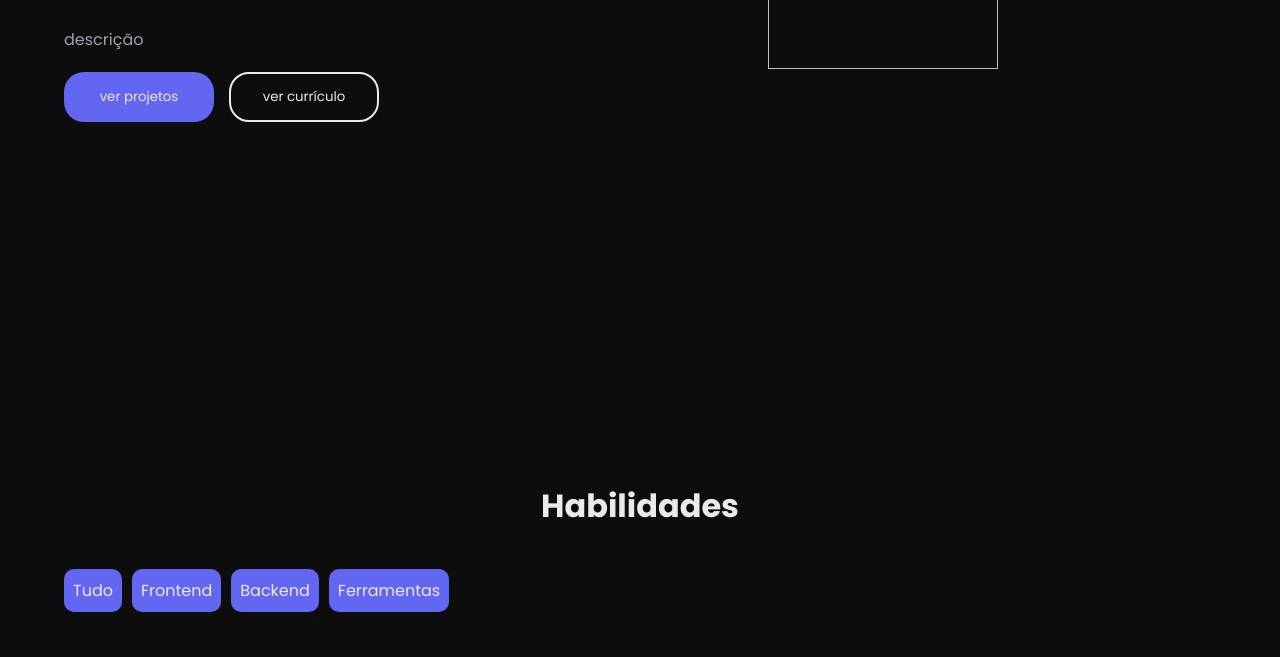
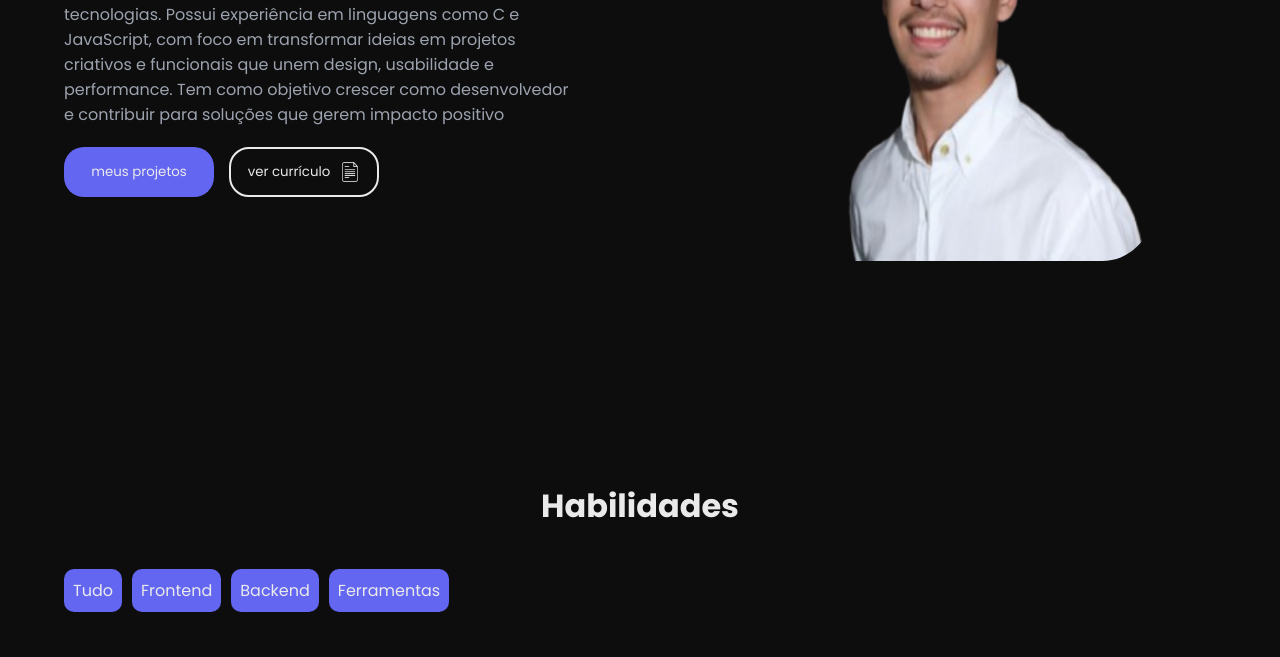
Before and after one commit to italloferreira/PORTFOLIO, a plain HTML site: page index.html in a window 1280 px wide. Shown: the part 379-1036 px from the top of the page. Drawn offline with Linux system fonts and the light colour scheme.

Commit message:
refatoracao: ajustei os botoes e ja finalizei a parte do sobre

```diff
--- a/index.html
+++ b/index.html
@@ -57,14 +57,14 @@
             <div class="conteiner-informacoes">
                 <h1>Itallo Ferreira</h1>
                 <h3>Desenvolvedor Front-End</h3>
-                <p>descrição</p>
+                <p>Estudante de Engenharia de Software, apaixonado por programação e sempre em busca de aprender novas tecnologias. Possui experiência em linguagens como C e JavaScript, com foco em transformar ideias em projetos criativos e funcionais que unem design, usabilidade e performance. Tem como objetivo crescer como desenvolvedor e contribuir para soluções que gerem impacto positivo</p>
                 <div class="conteiner-botoes">
-                    <a href="#conteiner-projeto"><button class="butao-projetos">ver projetos</button></a>
-                    <a href=""><button class="butao-curriculo">ver currículo</button></a>
+                    <a href="#conteiner-projeto"><button class="butao-projetos">meus projetos </button></a>
+                    <a href="https://www.canva.com/design/DAGQkIfOy1o/eXautqaWr-HLWgKUj4341w/view?utm_content=DAGQkIfOy1o&utm_campaign=designshare&utm_medium=link&utm_source=editor" target="_blank"><button class="butao-curriculo">ver currículo <img src="/img/icones/file.png"></button></a>
                 </div>
             </div>
             <div class="conteiner-img">
-                <img src="img/teste1.jpg" alt="">
+                <img src="img/minha foto.png" alt="">
             </div>
         </div>
 
@@ -182,7 +182,7 @@
                     <p>descrição</p>
 
                     <div class="conteiner-projeto-botoes">
-                        <button class="butao-projetos">ver projeto</button>
+                        <button class="butao-projetos" >ver projeto <img src="/img/icones/external.png"></button>
                         <button class="butao-codigo">ver codigo</button>
                     </div>
 
@@ -200,19 +200,19 @@
             <div class="conteiner-icones">
                 <div class="icones">
                     <img src="/img/icones/email.png" alt="">
-                    <a href="">
+                    <a href="https://mail.google.com/mail/u/0/?pli=1#inbox?compose=GTvVlcSKkkRbFxcJLcvZGmjccCJccCbGbNBJvTRJzTkWKSFwWZZVhdHJnFxTswbwCSvTlNTbHHBSJ" target="_blank">
                         <p>italloferreira2208@gmail.com</p>
                     </a>
                 </div>
                 <div class="icones">
                     <img src="/img/icones/github.png" alt="">
-                    <a href="https://github.com/italloferreira">
+                    <a href="https://github.com/italloferreira" target="_blank">
                         <p>italloferreira</p>
                     </a>
                 </div>
                 <div class="icones">
                     <img src="/img/icones/linkedin.png" alt="">
-                    <a href="https://www.linkedin.com/in/itallo-ferreira/">
+                    <a href="https://www.linkedin.com/in/itallo-ferreira/" target="_blank">
                         <p>italloferreira</p>
                     </a>
                 </div>
--- a/style.css
+++ b/style.css
@@ -118,7 +118,7 @@
 
     .conteiner-informacoes p{
       color: var(--cor-texto-secundaria);
-      width: 50%;
+      width: 100%;
       margin-bottom: 20px;
     }
 
@@ -135,11 +135,19 @@
       width: 150px;
       height: 50px;
       color: var(--cor-texto-primaria);
+      display: flex;
+      justify-content: center ;
+      align-items: center;
+      gap: 10px;
     }
 
     .butao-projetos:hover{
       background-color: var(--cor-botao-secundaria);
       transition: 0.5s;
+    }
+
+    .butao-projetos img{
+      width: 20px;
     }
 
      .butao-curriculo{
@@ -150,6 +158,18 @@
       width: 150px;
       height: 50px;
       color: var(--cor-texto-primaria);
+      display: flex;
+      justify-content: center ;
+      align-items: center;
+      gap: 10px;
+    }
+
+    .conteiner-botoes a{
+      text-decoration: none;
+    }
+
+    .butao-curriculo img{
+      width: 20px;
     }
 
     .butao-curriculo:hover{
```
Also changed, not shown: img/icones/external.png (added), img/icones/file.png (added), img/minha foto.png (added).
